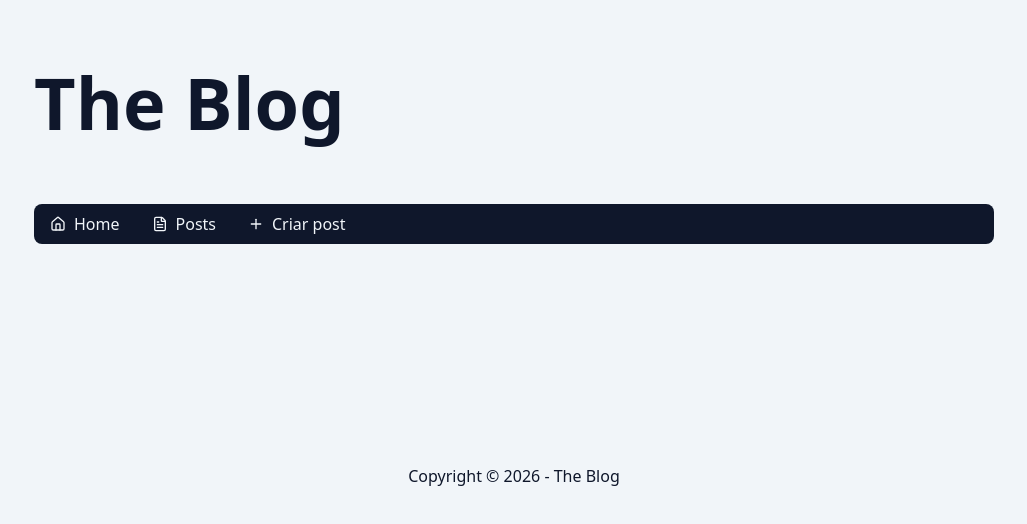
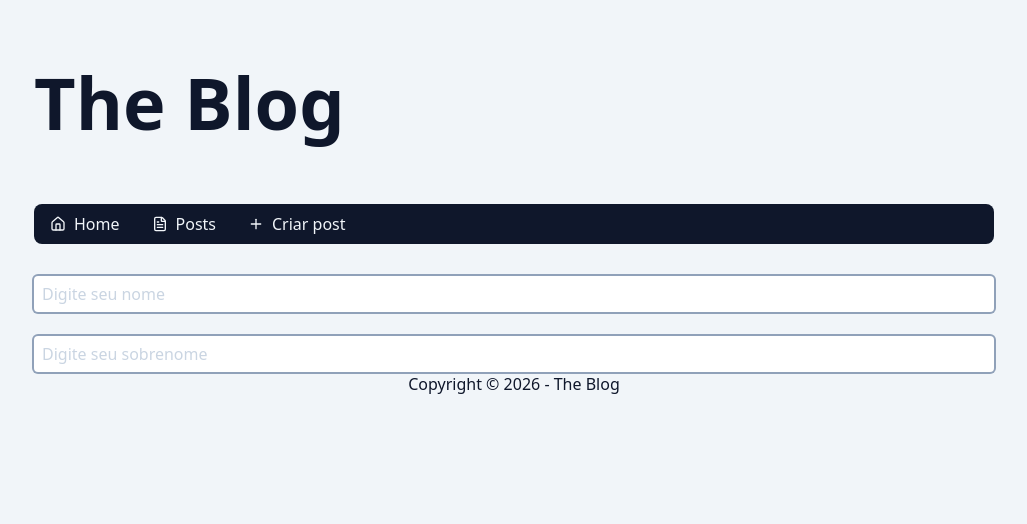
Before and after one commit to leo-dot-com-dot-br/blog-next-react, a Next.js app: page /admin/post/new in a window 1280 px wide. Shown: the top 524 px of the page, without its empty margins (126-1153 px from the left). Built offline with nearby package versions, Linux system fonts and the light colour scheme.

Commit message:
Usado typescript para adicionar variações de estilos em componentes como botão e input

```diff
--- a/src/app/admin/post/new/page.tsx
+++ b/src/app/admin/post/new/page.tsx
@@ -1,11 +1,12 @@
-import { Button } from '@/components/Button';
+import { InputText } from '@/components/InputText';
 
 export const dynamic = 'force-dynamic';
 
 export default async function AdminPostNewPage() {
   return (
-    <div className='py-16 text-6xl'>
-      <Button></Button>
+    <div className='flex flex-col gap-6'>
+      <InputText labelText='' placeholder='Digite seu nome' />
+      <InputText labelText='' placeholder='Digite seu sobrenome' />
     </div>
   );
 }
--- a/src/components/Button/index.tsx
+++ b/src/components/Button/index.tsx
@@ -1,5 +1,58 @@
-type ButtonProps = {} & React.ComponentProps<'button'>;
+import clsx from 'clsx';
 
-export function Button({ ...props }: ButtonProps) {
-  return <button {...props} />;
+type ButtonVariants = 'default' | 'ghost' | 'danger';
+type ButtonSizes = 'sm' | 'md' | 'lg';
+
+type ButtonProps = {
+  size?: ButtonSizes;
+  variant?: ButtonVariants;
+} & React.ComponentProps<'button'>;
+
+export function Button({
+  variant = 'default',
+  size = 'md',
+  ...props
+}: ButtonProps) {
+  const buttonVariants: Record<ButtonVariants, string> = {
+    default: clsx('bg-blue-600 hover:bg-blue-800 text-blue-100'),
+    ghost: clsx('bg-slate-300 hover:bg-slate-400 text-slate-900'),
+    danger: clsx('bg-red-600 hover:bg-red-700 text-red-100'),
+  };
+
+  const buttonSizes: Record<ButtonSizes, string> = {
+    sm: clsx(
+      'text-xs/tight',
+      'py-1',
+      'px-2',
+      'rounded-sm',
+      '[&_svg]:w-3 [&_svg]:h-3 gap-1',
+    ),
+    md: clsx(
+      'text-base/tight',
+      'py-2',
+      'px-4',
+      'rounded-md',
+      '[&_svg]:w-4 [&_svg]:h-4 gap-2',
+    ),
+    lg: clsx(
+      'text-lg/tight',
+      'py-4',
+      'px-6',
+      'rounded-lg',
+      '[&_svg]:w-5 [&_svg]:h-5 gap-3',
+    ),
+  };
+
+  const buttonClasses = clsx(
+    buttonVariants[variant],
+    buttonSizes[size],
+    'flex items-center justify-center cursor-pointer',
+    'transition',
+    'disabled:bg-slate-200',
+    'disabled:text-slate-400',
+    'disabled:cursor-not-allowed',
+    props.className,
+  );
+
+  return <button {...props} className={buttonClasses} />;
 }
--- a/src/components/Dialog/index.tsx
+++ b/src/components/Dialog/index.tsx
@@ -1,6 +1,7 @@
 'use client';
 
 import clsx from 'clsx';
+import { Button } from '../Button';
 
 type DialogProps = {
   isVisible?: boolean;
@@ -51,31 +52,17 @@
         </h3>
         <div id='dialog-description'>{content}</div>
         <div className='flex items-center justify-around'>
-          <button
-            className={clsx(
-              'bg-slate-300 hover:bg-slate-400 transition text-slate-950',
-              'flex items-center justify-center',
-              'py-2 px-4 rounded-lg cursor-pointer',
-              'disabled:bg-slate-200 disabled:text-slate-400 disabled:cursor-not-allowed',
-            )}
+          <Button
+            variant='ghost'
             autoFocus
             onClick={handleCancel}
             disabled={disabled}
           >
             Cancelar
-          </button>
-          <button
-            className={clsx(
-              'bg-blue-500 hover:bg-blue-600 transition text-blue-100',
-              'flex items-center justify-center',
-              'py-2 px-4 rounded-lg cursor-pointer',
-              'disabled:bg-slate-200 disabled:text-slate-400 disabled:cursor-not-allowed',
-            )}
-            onClick={onConfirm}
-            disabled={disabled}
-          >
+          </Button>
+          <Button variant='default' onClick={onConfirm} disabled={disabled}>
             OK
-          </button>
+          </Button>
         </div>
       </div>
     </div>
--- /dev/null
+++ b/src/components/InputText/index.tsx
@@ -0,0 +1,36 @@
+import clsx from 'clsx';
+import { useId } from 'react';
+
+type InputTextProps = {
+  labelText?: string;
+} & React.ComponentProps<'input'>;
+
+export function InputText({ labelText = '', ...props }: InputTextProps) {
+  const id = useId();
+
+  return (
+    <div className='flex flex-col gap-2'>
+      {labelText && (
+        <label className='text-sm' htmlFor={id}>
+          {labelText}
+        </label>
+      )}
+      <input
+        {...props}
+        className={clsx(
+          'bg-white outline-0 text-base/tight',
+          'ring-2 ring-slate-400 rounded',
+          'p-2 transition focus:ring-blue-600',
+          'placeholder-slate-300',
+          'disabled:bg-slate-200',
+          'disabled:text-slate-400',
+          'disabled:placeholder-slate-300',
+          'read-only:bg-slate-100',
+
+          props.className,
+        )}
+        id={id}
+      />
+    </div>
+  );
+}
```
